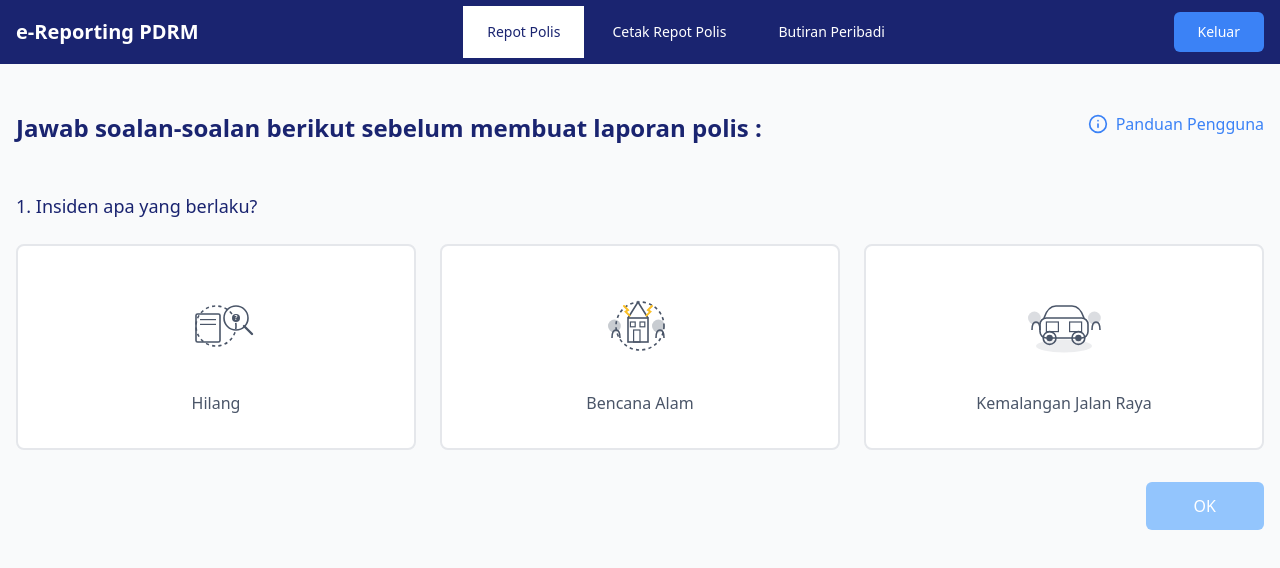
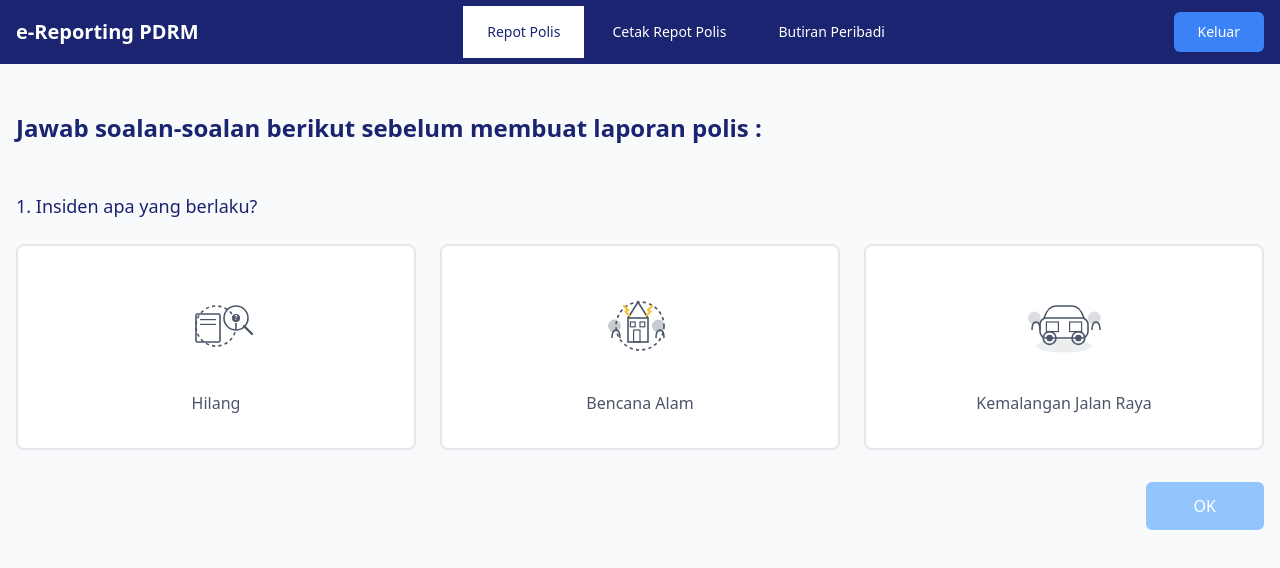
Before and after one commit to ZeroHazmi/front-end, a Next.js app: page /dashboard in a window 1280 px wide. Shown: the top 568 px of the page. Built offline with nearby package versions, Linux system fonts and the light colour scheme.

Commit message:
Remove description link and file

```diff
--- a/components/header/ClientHeaderSwitcher.tsx
+++ /dev/null
@@ -1,4 +0,0 @@
-// Deprecated: removed. Delete this file if not referenced elsewhere.
-export default function ClientHeaderSwitcher() {
-  return null
-}
--- a/components/report-form/incident-selection.tsx
+++ b/components/report-form/incident-selection.tsx
@@ -140,10 +140,10 @@ export function IncidentSelection() {
         <h1 className="text-2xl font-semibold text-[#1a2470]">
           Jawab soalan-soalan berikut sebelum membuat laporan polis :
         </h1>
-        <Link href="/panduan" className="flex items-center gap-2 text-[#3b82f6] hover:text-[#2563eb] font-medium">
+        {/* <Link href="/panduan" className="flex items-center gap-2 text-[#3b82f6] hover:text-[#2563eb] font-medium">
           <Info className="w-5 h-5" />
           Panduan Pengguna
-        </Link>
+        </Link> */}
       </div>
 
       <div className="mb-8">
```
